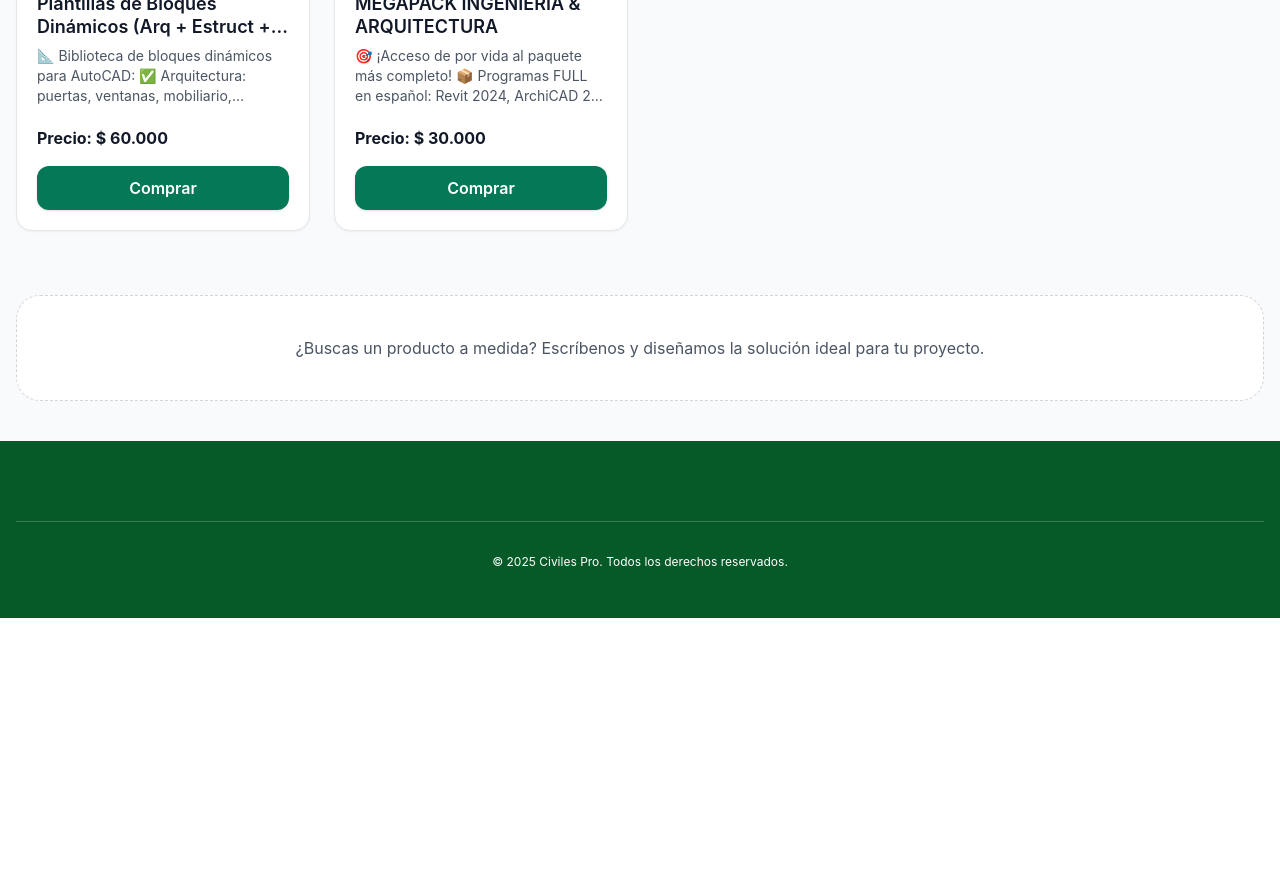
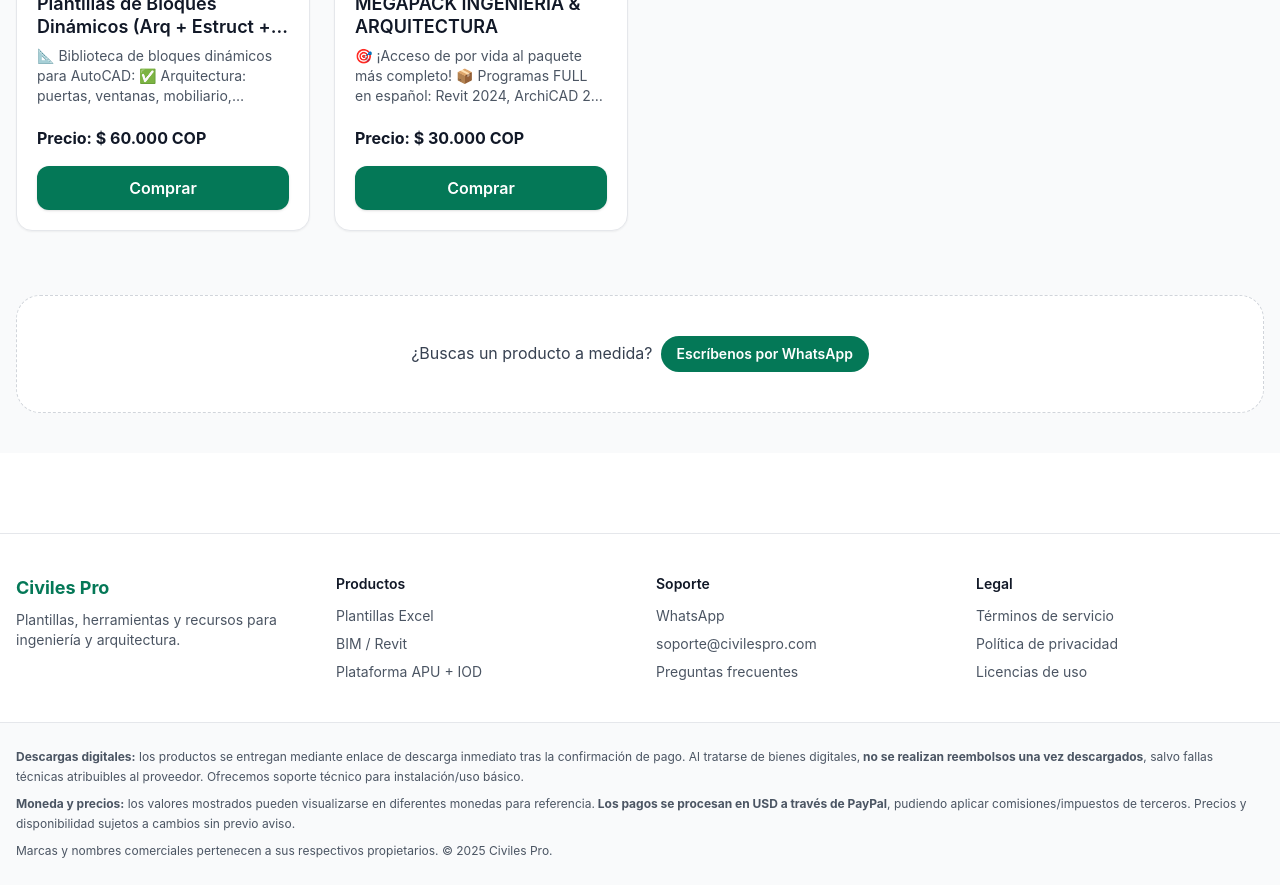
Before and after one commit to CivilesPro/pagina-principal, a React (Vite) app: page / in a window 1280 px wide. Shown: the part 1960-2845 px from the top of the page. Before the commit the page ends 2578 px from the top, so only its background shows below. Built offline with nearby package versions, Linux system fonts and the light colour scheme.

Commit message:
Improve pricing display and add footer

```diff
--- a/src/components/Footer.jsx
+++ b/src/components/Footer.jsx
@@ -1,14 +1,103 @@
-const PRIMARY = "#055a27";
+export default function Footer() {
+  const year = new Date().getFullYear()
 
-export default function Footer() {
-  const year = new Date().getFullYear();
   return (
-    <footer className="text-white" style={{ backgroundColor: PRIMARY }}>
-      <div className="wrap-wide px-4 py-12 space-y-12">
-        <div className="pt-8 mt-8 border-t border-white/20 text-xs text-center">
-          © {year} Civiles Pro. Todos los derechos reservados.
+    <footer className="mt-20 border-t bg-white">
+      <div className="mx-auto grid max-w-7xl gap-8 px-4 py-10 sm:grid-cols-2 lg:grid-cols-4">
+        <div>
+          <div className="text-lg font-bold text-emerald-700">Civiles Pro</div>
+          <p className="mt-2 text-sm text-gray-600">
+            Plantillas, herramientas y recursos para ingeniería y arquitectura.
+          </p>
+        </div>
+
+        <div>
+          <div className="text-sm font-semibold text-gray-900">Productos</div>
+          <ul className="mt-3 space-y-2 text-sm text-gray-600">
+            <li>
+              <a href="/?tab=productos" className="hover:text-gray-900">
+                Plantillas Excel
+              </a>
+            </li>
+            <li>
+              <a href="/?tab=bim" className="hover:text-gray-900">
+                BIM / Revit
+              </a>
+            </li>
+            <li>
+              <a href="/?tab=plataforma" className="hover:text-gray-900">
+                Plataforma APU + IOD
+              </a>
+            </li>
+          </ul>
+        </div>
+
+        <div>
+          <div className="text-sm font-semibold text-gray-900">Soporte</div>
+          <ul className="mt-3 space-y-2 text-sm text-gray-600">
+            <li>
+              <a
+                href="https://wa.me/573127437848"
+                target="_blank"
+                rel="noreferrer"
+                className="hover:text-gray-900"
+              >
+                WhatsApp
+              </a>
+            </li>
+            <li>
+              <a href="mailto:soporte@civilespro.com" className="hover:text-gray-900">
+                soporte@civilespro.com
+              </a>
+            </li>
+            <li>
+              <a href="/preguntas-frecuentes" className="hover:text-gray-900">
+                Preguntas frecuentes
+              </a>
+            </li>
+          </ul>
+        </div>
+
+        <div>
+          <div className="text-sm font-semibold text-gray-900">Legal</div>
+          <ul className="mt-3 space-y-2 text-sm text-gray-600">
+            <li>
+              <a href="/terminos" className="hover:text-gray-900">
+                Términos de servicio
+              </a>
+            </li>
+            <li>
+              <a href="/privacidad" className="hover:text-gray-900">
+                Política de privacidad
+              </a>
+            </li>
+            <li>
+              <a href="/licencias" className="hover:text-gray-900">
+                Licencias de uso
+              </a>
+            </li>
+          </ul>
+        </div>
+      </div>
+
+      <div className="border-t bg-gray-50">
+        <div className="mx-auto max-w-7xl px-4 py-6 text-xs leading-relaxed text-gray-600">
+          <p>
+            <strong>Descargas digitales:</strong> los productos se entregan mediante enlace de descarga inmediato tras la
+            confirmación de pago. Al tratarse de bienes digitales,
+            <strong> no se realizan reembolsos una vez descargados</strong>, salvo fallas técnicas atribuibles al proveedor.
+            Ofrecemos soporte técnico para instalación/uso básico.
+          </p>
+          <p className="mt-2">
+            <strong>Moneda y precios:</strong> los valores mostrados pueden visualizarse en diferentes monedas para referencia.
+            <strong> Los pagos se procesan en USD a través de PayPal</strong>, pudiendo aplicar comisiones/impuestos de
+            terceros. Precios y disponibilidad sujetos a cambios sin previo aviso.
+          </p>
+          <p className="mt-2">
+            Marcas y nombres comerciales pertenecen a sus respectivos propietarios. © {year} Civiles Pro.
+          </p>
         </div>
       </div>
     </footer>
-  );
+  )
 }
--- a/src/components/ProductModal.jsx
+++ b/src/components/ProductModal.jsx
@@ -365,12 +365,14 @@ export default function ProductModal({
   const titleId = `modal-title-${product?.slug || "producto"}`;
 
   // ✅ Precios (COP base) convertidos a moneda seleccionada, usando el mismo helper del listado
-  const formattedPrice =
-    product?.priceCop != null ? formatPrice(product.priceCop, currency) : null;
+  const showPrice =
+    product?.priceCop != null
+      ? formatPrice(product.priceCop, currency, { withCode: true })
+      : null;
 
-  const formattedYearPrice =
+  const showYearPrice =
     product?.priceCopYear != null
-      ? formatPrice(product.priceCopYear, currency)
+      ? formatPrice(product.priceCopYear, currency, { withCode: true })
       : null;
 
   return (
@@ -398,8 +400,8 @@ export default function ProductModal({
         </div>
 
         <div className="grid gap-6 lg:grid-cols-[1fr_520px]">
-          {/* Der: carrusel sticky */}
-          <div className="hidden lg:block lg:sticky lg:top-6">
+          {/* Bloque de imágenes */}
+          <div className="lg:sticky lg:top-6">
             <div className="aspect-square overflow-hidden rounded-2xl bg-gray-100">
               <img
                 src={images[activeIndex]}
@@ -424,27 +426,28 @@ export default function ProductModal({
             </div>
           </div>
 
-          {/* Izq: scroll propio */}
-          <div className="max-h-[calc(100vh-220px)] overflow-y-auto pr-2">
+          {/* Información del producto */}
+          <div className="pr-2 lg:max-h-[calc(100vh-220px)] lg:overflow-y-auto">
             <h3 id={titleId} className="text-2xl font-bold text-gray-900">
               {product?.title || "Producto"}
             </h3>
 
             {/* ✅ Precio */}
-            {formattedPrice && (
-              formattedYearPrice ? (
+            {showPrice ? (
+              showYearPrice ? (
                 <>
-                  <p className="text-base font-bold text-gray-900">Desde: {formattedPrice}</p>
-                  <p className="text-xs text-gray-500">
-                    Premium:{" "}
-                    <span className="font-semibold text-gray-900">{formattedYearPrice}</span>
+                  <p className="mt-1 text-sm text-gray-700">
+                    Desde: <span className="font-semibold text-gray-900">{showPrice}</span>
+                    <span className="mx-2 text-gray-400">•</span>
+                    Premium: <span className="font-semibold text-gray-900">{showYearPrice}</span>
                   </p>
                 </>
               ) : (
-                <p className="text-base font-bold text-gray-900">Precio: {formattedPrice}</p>
+                <p className="mt-1 text-sm text-gray-700">
+                  Precio: <span className="font-semibold text-gray-900">{showPrice}</span>
+                </p>
               )
-            )}
-            {!formattedPrice && (
+            ) : (
               <p className="text-base font-semibold text-amber-700">Precio a consultar</p>
             )}
 
@@ -528,9 +531,26 @@ export default function ProductModal({
               </span>
             </div>
 
+            <div className="mt-1 flex items-center gap-2 text-[11px] text-gray-500">
+              <svg
+                className="h-3.5 w-3.5"
+                viewBox="0 0 24 24"
+                fill="none"
+                stroke="currentColor"
+                strokeWidth="2"
+                strokeLinecap="round"
+                strokeLinejoin="round"
+                aria-hidden="true"
+              >
+                <path d="M12 1v22" />
+                <path d="M17 5H9.5a3.5 3.5 0 0 0 0 7H14a3.5 3.5 0 0 1 0 7H6" />
+              </svg>
+              <span>Pagos procesados en USD por PayPal.</span>
+            </div>
+
             {/* Reseñas */}
             <div className="mt-6 space-y-4">
-               <p className="text-gray-700">Lee lo que dicen nuestros Clientes:</p>
+              <p className="text-gray-700">Lee lo que dicen nuestros clientes:</p>
               {(STATIC_REVIEWS[product?.slug] || STATIC_REVIEWS.default).map((rev, idx) => (
                 <div
                   key={`${product?.slug || "p"}-rev-${idx}-${rev.name}`}
--- a/src/pages/ProductosPage.jsx
+++ b/src/pages/ProductosPage.jsx
@@ -148,10 +148,10 @@ export default function ProductosPage() {
 
           <div className="mt-10 grid grid-cols-1 gap-6 sm:grid-cols-2 lg:grid-cols-3 xl:grid-cols-4">
             {products.map((product) => {
-              const formattedPrice = formatPrice(product.priceCop, currency);
+              const formattedPrice = formatPrice(product.priceCop, currency, { withCode: true });
               const formattedYearPrice =
                 product.priceCopYear != null
-                  ? formatPrice(product.priceCopYear, currency)
+                  ? formatPrice(product.priceCopYear, currency, { withCode: true })
                   : null;
 
               const badgeLabel = BADGES_BY_SLUG[product.slug];
@@ -200,7 +200,9 @@ export default function ProductosPage() {
                   </div>
                   <div className="mt-auto space-y-4">
                     <div className="space-y-1 mt-5">
-                      {formattedYearPrice ? (
+                      {isConsultation ? (
+                        <p className="text-base font-semibold text-amber-700">Precio a consultar</p>
+                      ) : formattedYearPrice ? (
                         <>
                           <p className="text-base font-bold text-gray-900">Desde: {formattedPrice}</p>
                           <p className="text-xs text-gray-500">
@@ -233,8 +235,16 @@ export default function ProductosPage() {
             })}
           </div>
 
-          <div className="mt-16 rounded-3xl border border-dashed border-gray-300 bg-white p-10 text-center text-gray-600">
-            ¿Buscas un producto a medida? Escríbenos y diseñamos la solución ideal para tu proyecto.
+          <div className="mt-16 rounded-3xl border border-dashed border-gray-300 bg-white p-10 text-center text-gray-700">
+            ¿Buscas un producto a medida?
+            <a
+              href="https://wa.me/573127437848?text=Hola%20CivilesPro%2C%20necesito%20un%20producto%20a%20medida."
+              target="_blank"
+              rel="noreferrer"
+              className="ml-2 inline-flex items-center justify-center rounded-full bg-emerald-700 px-4 py-2 text-sm font-semibold text-white hover:bg-emerald-800"
+            >
+              Escríbenos por WhatsApp
+            </a>
           </div>
         </div>
       </section>
--- a/src/utils/formatPrice.js
+++ b/src/utils/formatPrice.js
@@ -8,19 +8,25 @@ const LOCALES = {
   PEN: "es-PE",
 }
 
-export function formatPrice(copValue, currency) {
-  if (copValue == null) {
-    return "Consultar"
+export function formatPrice(amountCop, currency = "COP", opts = {}) {
+  const { withCode = true, locale: forcedLocale } = opts
+
+  if (amountCop == null) {
+    return withCode ? `— ${currency}` : "—"
   }
 
-  const rate = EXCHANGE.rates[currency] ?? 1
-  const value = copValue * rate
-  const locale = LOCALES[currency] ?? "es-CO"
-  const formatter = new Intl.NumberFormat(locale, {
+  const rate = EXCHANGE.rates?.[currency] ?? 1
+  const converted = amountCop * rate
+  const locale = forcedLocale || LOCALES[currency] || "es-CO"
+  const fractionDigits = currency === "USD" ? 2 : 0
+
+  const formatted = new Intl.NumberFormat(locale, {
     style: "currency",
     currency,
-    maximumFractionDigits: currency === "COP" ? 0 : 2,
-  })
+    currencyDisplay: "narrowSymbol",
+    minimumFractionDigits: fractionDigits,
+    maximumFractionDigits: fractionDigits,
+  }).format(converted)
 
-  return formatter.format(value)
+  return withCode ? `${formatted} ${currency}` : formatted
 }
```
